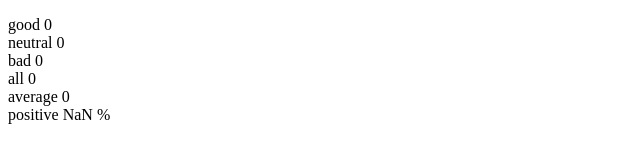
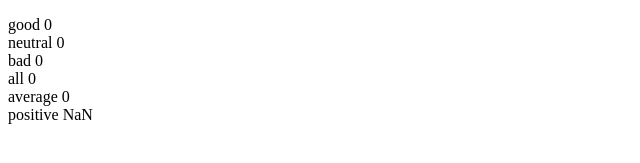
Before and after one commit to markuspaananen/FullStackWebDeveloment, a React (Create React App) app in the folder Part1/unicafe/: page / in a window 1280 px wide. Shown: the part 165-328 px from the top of the page, without its empty margins (0-640 px from the left). Built offline with nearby package versions, Linux system fonts and the light colour scheme.

Commit message:
1.7: unicafe step2

```diff
--- a/Part1/unicafe/src/App.js
+++ b/Part1/unicafe/src/App.js
@@ -1,6 +1,28 @@
 import { useState } from 'react'
 
-const App = () => {
+// a proper place to define a component
+const Statistics = ({good,bad,neutral}) => {
+  //...
+  let all = (good + neutral + bad);
+  let average = ((good + neutral + bad) / 3);
+  let positive = ((100 * (good)) / (good + neutral + bad));
+
+  return(
+    <div>
+      <div>
+        all {all}
+      </div>
+      <div>
+        average {average}
+      </div>
+      <div>
+        positive {positive}
+      </div>
+    </div>
+  )
+}
+
+function App() {
   // tallenna napit omaan tilaansa
   const [good, setGood] = useState(0)
   const [neutral, setNeutral] = useState(0)
@@ -14,15 +36,13 @@
       </button>
       <button onClick={() => setNeutral(neutral + 1)}>
         neutral
-      </button >
+      </button>
       <button onClick={() => setBad(bad + 1)}>
         bad
       </button>
-
       <h1>statistics</h1>
       <div>
         good {good}
-
       </div>
       <div>
         neutral {neutral}
@@ -31,15 +51,8 @@
         bad {bad}
       </div>
       <div>
-        all {good + neutral + bad}
+        <Statistics good={good} bad={bad} neutral={neutral}/>
       </div>
-      <div>
-        average {(good + neutral + bad) / 3}
-      </div>
-      <div>
-        positive {(100 * (good)) / (good+neutral+bad)} %
-      </div>
-
     </div>
   )
 }
```
